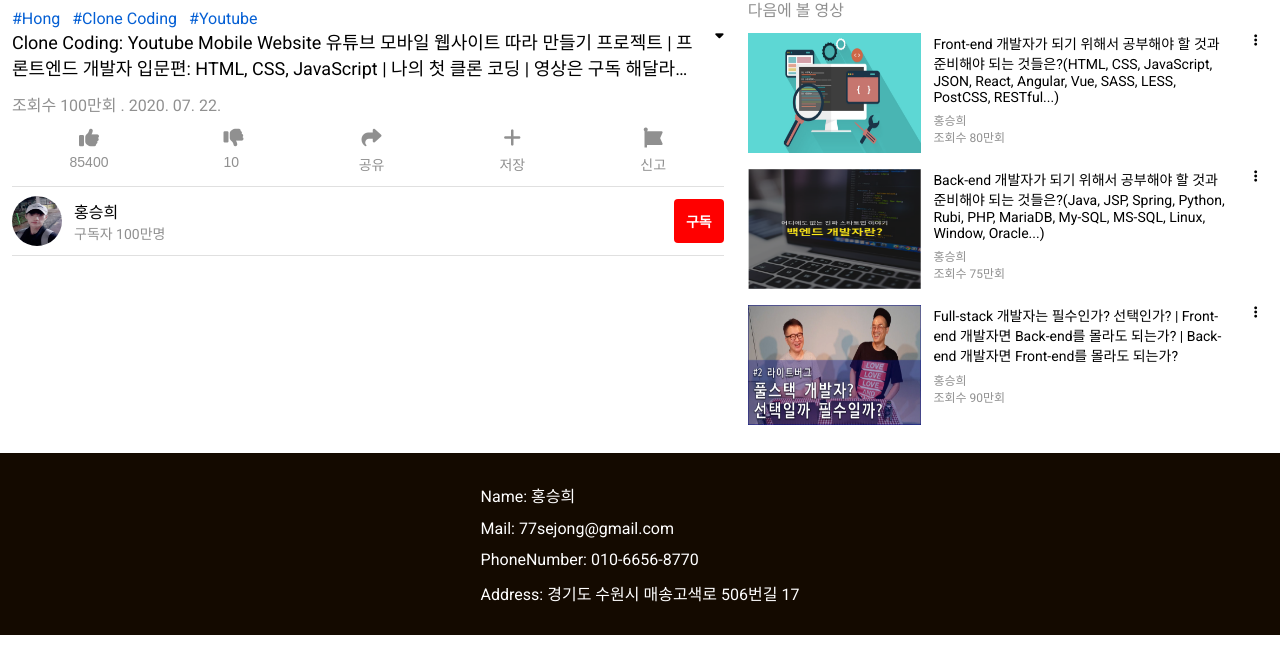
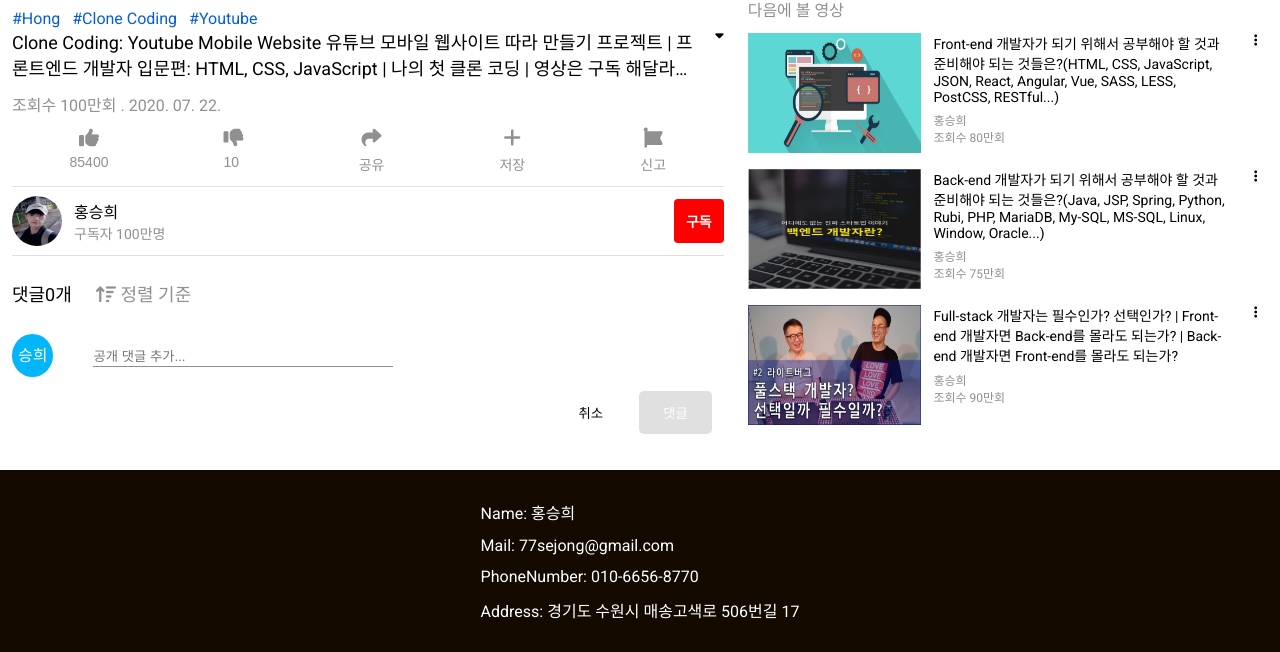
Before and after one commit to sejong77/Youtube-Clone-Coding, a plain HTML site: page index.html in a window 1280 px wide. Shown: the part 444-1096 px from the top of the page. Drawn offline with Linux system fonts and the light colour scheme.

Commit message:
HTML, CSS(comments)

```diff
--- a/index.html
+++ b/index.html
@@ -88,6 +88,27 @@
 					</div>
 					<button class="subscribe">구독</button>
 				</div>
+				<!-- Comment -->
+				<div class="comments">
+					<ul class="commentsAndSort">
+						<li class="comment">댓글0개</li>
+						<li class="sort">
+							<i class="fas fa-sort-amount-up"></i> 정렬 기준
+						</li>
+					</ul>
+					<div class="input">
+						<span class="name">승희</span>
+						<span class="commentsInput"
+							><input type="text" name="input" placeholder="공개 댓글 추가..."
+						/></span>
+					</div>
+					<div class="resetAndInput">
+						<div class="buttons">
+							<input class="resetBtn" type="reset" value="취소" />
+							<input class="inputBtn" type="submit" value="댓글" />
+						</div>
+					</div>
+				</div>
 			</section>
 
 			<!-- upNext -->
--- a/style.css
+++ b/style.css
@@ -3,6 +3,7 @@
 	--white-color: #fff;
 	--black-color: #140a00;
 	--blue-color: #045fd4;
+	--blue-light-color: #03b6fc;
 	--red-color: #ff0000;
 	--grey-dark-color: #909090;
 	--grey-light-color: #e0e0e0;
@@ -198,6 +199,77 @@ header .icons .fa-search {
 	background-color: var(--grey-dark-color);
 }
 
+/* Comments */
+.comments {
+	margin: var(--padding) 0;
+}
+
+.commentsAndSort {
+	display: flex;
+	padding: var(--padding) 0;
+	font-size: var(--font-large);
+}
+
+.commentsAndSort li {
+	padding-right: calc(var(--padding) * 2);
+}
+
+.commentsAndSort li.sort {
+	color: var(--grey-dark-color);
+}
+
+.input {
+	margin: calc(var(--padding) * 2) 0;
+}
+
+.input .name {
+	margin-right: calc(var(--padding) * 3);
+	border-radius: 50%;
+	background-color: var(--blue-light-color);
+	color: var(--white-color);
+	padding: var(--padding) calc(var(--padding) / 2);
+}
+
+.input .commentsInput input {
+	border: none;
+	outline: none;
+	height: 20px;
+	border-bottom: 1px solid var(--grey-dark-color);
+	width: 300px;
+}
+
+.buttons {
+	display: flex;
+	justify-content: flex-end;
+	padding-right: var(--padding);
+}
+
+.resetBtn {
+	margin-right: var(--padding);
+	background-color: var(--white-color);
+	border: none;
+	outline: none;
+	padding: var(--padding) calc(var(--padding) * 2);
+	border-radius: 5px;
+}
+
+.resetBtn:hover {
+	background-color: var(--grey-light-color);
+}
+
+.inputBtn {
+	background-color: var(--grey-light-color);
+	color: var(--white-color);
+	border: none;
+	outline: none;
+	padding: var(--padding) calc(var(--padding) * 2);
+	border-radius: 5px;
+}
+
+.inputBtn:hover {
+	background-color: var(--blue-color);
+}
+
 /* upNext */
 .upNext {
 	padding: 0 var(--padding);
```
